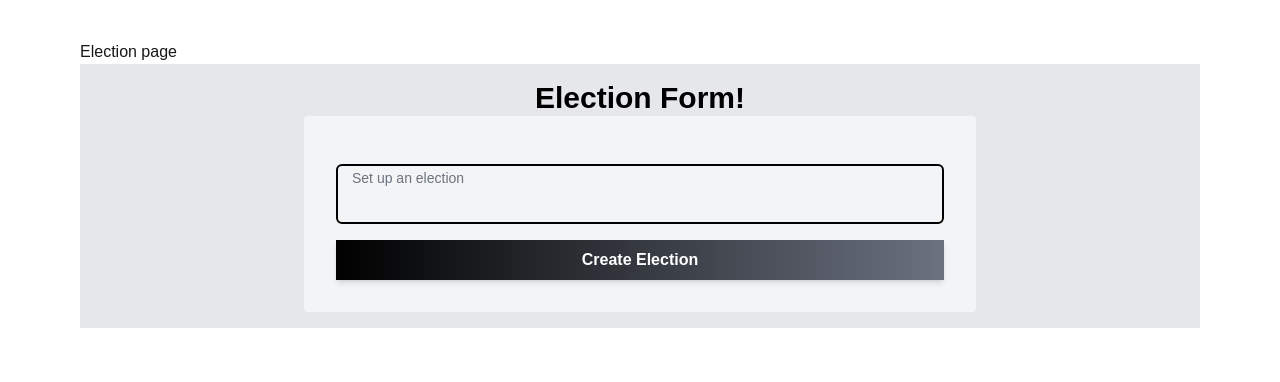
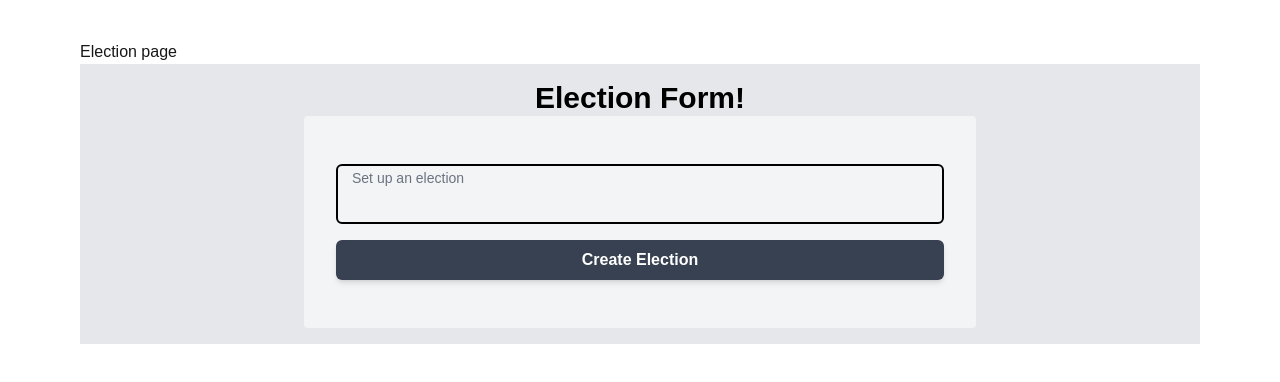
Before and after one commit to Odin-Taif/election-app-nextjs, a Next.js app: page / in a window 1280 px wide. Shown: the top 382 px of the page. Built offline with nearby package versions, Linux system fonts and the light colour scheme; no server answers; the database is empty.

Commit message:
fixed layout for form

```diff
--- a/src/features/election-managment/ui/add-proposal.tsx
+++ b/src/features/election-managment/ui/add-proposal.tsx
@@ -33,7 +33,7 @@ export function ProposalForm({ electionId }: Props) {
           label={"Add a proposal for the election"}
         />
         <ErrorMessages errors={proposalErrors} />
-        <SubmitButton title={"Create Proposal"} loading={isLoading} />
+        <SubmitButton title={"Add Proposal"} loading={isLoading} />
       </form>
     </div>
   );
--- /dev/null
+++ b/src/features/election-managment/ui/election-card.tsx
@@ -0,0 +1,45 @@
+import { MdHowToVote } from "react-icons/md";
+import { BiDownvote } from "react-icons/bi";
+import { ELECTION } from "../types";
+
+type ElectionCardProps = {
+  election: ELECTION;
+};
+
+export async function ElectionCard({ election }: ElectionCardProps) {
+  return (
+    <>
+      <div className="my-2 flex flex-row text-left items-left border-b border-b-gray-200">
+        <MdHowToVote size={30} color="green" />
+        <h5 className="text-lg mx-2 font-semibold text-gray-800">
+          {election.name}
+        </h5>
+      </div>
+      {election.proposals && election.proposals.length > 0 ? (
+        <div className="text-sm text-gray-700 list-disc">
+          <div className="my-2 flex flex-row text-left items-center justify-center">
+            <h5 className="text-sm mx-2 font-semibold text-gray-800">
+              Election&apos;s Proposals
+            </h5>
+            <BiDownvote size={30} />
+          </div>
+
+          {election.proposals.map((proposal, index) => (
+            <div
+              key={index}
+              className="py-4 mb-2 bg-gray-100 rounded-md shadow-md hover:shadow-lg hover:bg-gray-150 hover:cursor-pointer transition-all duration-300"
+            >
+              {proposal}
+            </div>
+          ))}
+        </div>
+      ) : (
+        <div>
+          <p className="mt-2 text-sm text-gray-500">
+            No proposals for this election yet!
+          </p>
+        </div>
+      )}
+    </>
+  );
+}
--- a/src/features/election-managment/ui/index.ts
+++ b/src/features/election-managment/ui/index.ts
@@ -1,3 +1,4 @@
 export * from "./election-form";
 export * from "./add-proposal";
 export * from "./list-elections";
+export * from "./election-card";
--- a/src/features/election-managment/ui/list-elections.tsx
+++ b/src/features/election-managment/ui/list-elections.tsx
@@ -1,9 +1,7 @@
 import { Heading } from "@/ui/components";
 import { ELECTION } from "../types";
-import { ProposalForm } from "./add-proposal";
 import Link from "next/link";
-import { MdHowToVote } from "react-icons/md";
-import { BiDownvote } from "react-icons/bi";
+import { ElectionCard, ProposalForm } from ".";
 
 type Props = {
   elections: ELECTION[];
@@ -27,43 +25,12 @@ export async function ElectionsList({ elections }: Props) {
           </div>
         ) : (
           <div className="w-full">
-            {elections.map((election) => (
+            {elections.map((election, index) => (
               <div
-                key={election.id}
+                key={index}
                 className="bg-white text-center shadow-md rounded-lg p-4 m-2 border border-gray-200"
               >
-                <div className="my-2 flex flex-row text-left items-left border-b border-b-gray-200">
-                  <MdHowToVote size={30} color="green" />
-                  <h5 className="text-lg mx-2 font-semibold text-gray-800">
-                    {election.name}
-                  </h5>
-                </div>
-
-                {election.proposals && election.proposals.length > 0 ? (
-                  <div className="text-sm text-gray-700 list-disc">
-                    <div className="my-2 flex flex-row text-left items-center justify-center">
-                      <h5 className="text-sm mx-2 font-semibold text-gray-800">
-                        Election&apos;s Proposals
-                      </h5>
-                      <BiDownvote size={30} />
-                    </div>
-
-                    {election.proposals.map((proposal, index) => (
-                      <div
-                        key={index}
-                        className="py-4 mb-2 bg-gray-100 rounded-md shadow-md hover:shadow-lg hover:bg-gray-150 hover:cursor-pointer transition-all duration-300"
-                      >
-                        {proposal}
-                      </div>
-                    ))}
-                  </div>
-                ) : (
-                  <div>
-                    <p className="mt-2 text-sm text-gray-500">
-                      No proposals for this election yet!
-                    </p>
-                  </div>
-                )}
+                <ElectionCard election={election} />
                 <ProposalForm electionId={election.id} />
               </div>
             ))}
--- a/src/ui/components/submit-button.tsx
+++ b/src/ui/components/submit-button.tsx
@@ -6,11 +6,11 @@ type Props = {
 };
 export function SubmitButton({ title, loading }: Props) {
   return (
-    <div className="bg-slate-400">
+    <div className="my-4">
       <button
         disabled={loading}
         type="submit"
-        className="bg-gradient-to-l from-gray-500 to-black hover:from-gray-600 hover:to-black font-bold w-full p-2 text-white shadow-md transition-all duration-300 transform"
+        className="bg-gray-700 hover:bg-black rounded-md font-bold w-full p-2 text-white shadow-md"
       >
         {title}
       </button>
```
